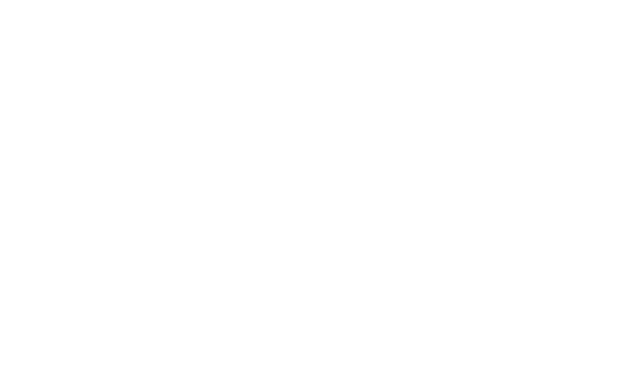
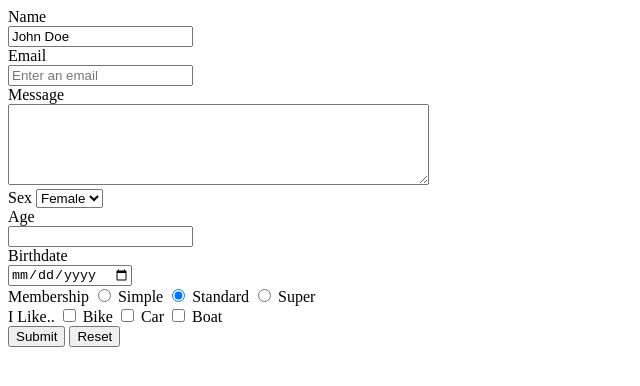
Before and after one commit to jayhan1109/html-css-practice, a plain HTML site: page html_practice/07_forms_input.html in a window 1280 px wide. Shown: the whole page, without its empty margins (0-640 px from the left). Drawn offline with Linux system fonts and the light colour scheme.

Commit message:
html_07_forms_input

```diff
--- a/html_practice/07_forms_input.html
+++ b/html_practice/07_forms_input.html
@@ -1,12 +1,80 @@
 <!DOCTYPE html>
 <html lang="en">
-<head>
-  <meta charset="UTF-8">
-  <meta name="viewport" content="width=device-width, initial-scale=1.0">
-  <meta http-equiv="X-UA-Compatible" content="ie=edge">
-  <title>Forms & Input</title>
-</head>
-<body>
-
-</body>
+  <head>
+    <meta charset="UTF-8" />
+    <meta name="viewport" content="width=device-width, initial-scale=1.0" />
+    <meta http-equiv="X-UA-Compatible" content="ie=edge" />
+    <title>Forms & Input</title>
+  </head>
+  <body>
+    <form action="process.php">
+      <!-- Text -->
+      <div>
+        <label for="name">Name</label><br />
+        <input type="text" id="name" name="name" value="John Doe" />
+      </div>
+      <!-- Email -->
+      <div>
+        <label for="email">Email</label><br />
+        <input
+          type="email"
+          name="email"
+          id="email"
+          placeholder="Enter an email"
+        />
+      </div>
+      <!-- Textarea -->
+      <div>
+        <label for="message">Message</label><br />
+        <textarea name="message" id="message" cols="50" rows="5"></textarea>
+      </div>
+      <!-- Select -->
+      <div>
+        <label for="sex">Sex</label>
+        <select name="sex" id="sex">
+          <option value="male">Male</option>
+          <option value="female" selected>Female</option>
+          <option value="other">Other</option>
+        </select>
+      </div>
+      <!-- Number -->
+      <div>
+        <label for="age">Age</label><br />
+        <input type="number" name="age" id="age" />
+      </div>
+      <!-- Date -->
+      <div>
+        <label for="bithdate">Birthdate</label><br />
+        <input type="date" name="birthdate" id="birthdate" />
+      </div>
+      <!-- Radio -->
+      <div>
+        <label for="membership">Membership</label>
+        <input type="radio" name="membership" value="simple" id="membership" />
+        Simple
+        <input
+          type="radio"
+          name="membership"
+          value="standard"
+          id="membership"
+          checked
+        />
+        Standard
+        <input type="radio" name="membership" value="super" id="membership" />
+        Super
+      </div>
+      <!-- Checkbox -->
+      <div>
+        <label for="membership">I Like..</label>
+        <input type="checkbox" name="likes" value="bike" id="likes" /> Bike
+        <input type="checkbox" name="likes" value="car" id="likes" /> Car
+        <input type="checkbox" name="likes" value="boat" id="likes" /> Boat
+      </div>
+      <!-- Input submit -->
+      <input type="submit" value="Submit" />
+      <!-- Button submit -->
+      <!-- <button type="submit">Submit</button> -->
+      <button type="reset">Reset</button>
+    </form>
+  </body>
 </html>
```
